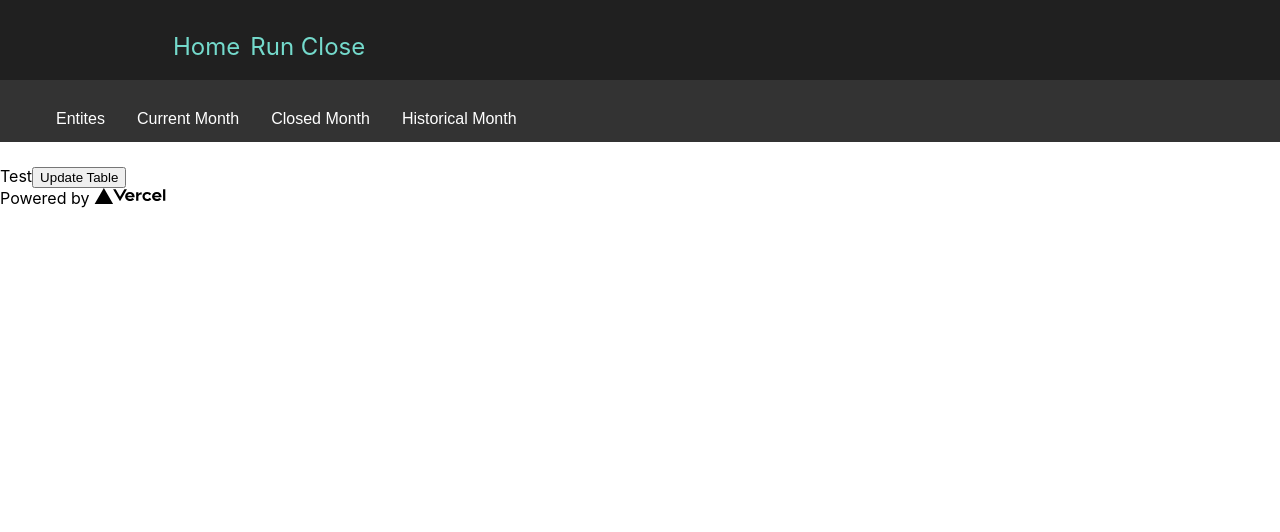
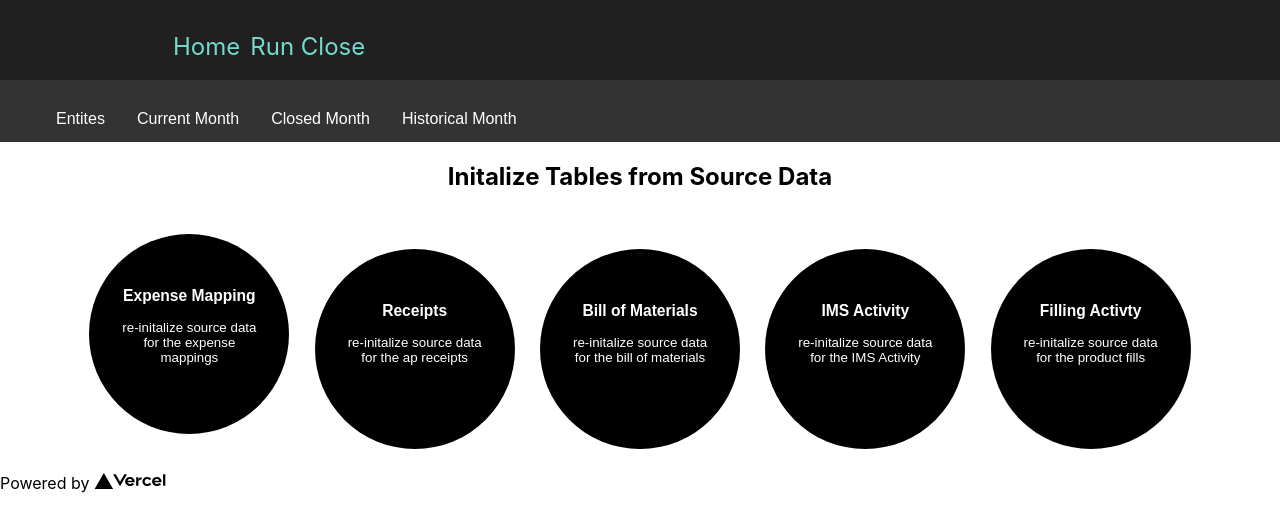
Before and after one commit to Mspagnolo27248/InventoryApp_NextJs_Typescript, a Next.js app: page / in a window 1280 px wide. Shown: the top 532 px of the page. Built offline with nearby package versions, Linux system fonts and the light colour scheme.

Commit message:
index page buttons added

```diff
--- /dev/null
+++ b/components/BlockContainer/BlockContainer.module.css
@@ -0,0 +1,47 @@
+
+
+.container{
+    margin:auto;
+    background-color: green;
+    padding: 1em;
+    margin: auto;
+
+}
+.featureList{
+    padding: 0;
+    margin: auto;
+    text-align: center;
+}
+
+.featureItem{
+    display: inline-block;
+
+}
+
+
+.itemCard{
+    background-color: black;
+    color: white;
+    text-align: center;
+    padding: 1em;
+    margin: .5em;
+    height: 15em;
+    width:  15em;
+    border-radius: 50%;
+}
+
+.itemCardHeading{
+    margin: 2.5em .5em 1.0em .5em;
+}
+
+
+.itemCardText{
+    margin: .5em 1em;
+}
+
+.itemCard:hover,
+.itemCard:active
+{
+background-color: wheat;
+color: black;
+}
--- /dev/null
+++ b/components/BlockContainerButtons/BlockContainerButtons.module.css
@@ -0,0 +1,50 @@
+
+
+.container{
+    margin:auto;
+
+    padding: 1em;
+    margin: auto;
+
+}
+.featureList{
+    padding: 0;
+    margin: auto;
+    text-align: center;
+}
+
+.featureItem{
+    display: inline-block;
+
+}
+
+
+.itemCard{
+    background-color: black;
+    color: white;
+    text-align: center;
+    padding: 1em;
+    margin: .5em;
+    height: 15em;
+    width:  15em;
+    border-radius: 50%;
+}
+.featureItem button{
+    background-color: inherit;
+    border: none;
+}
+.itemCardHeading{
+    margin: 2.5em .5em 1.0em .5em;
+}
+
+
+.itemCardText{
+    margin: .5em 1em;
+}
+
+.itemCard:hover,
+.itemCard:active
+{
+background-color:darkcyan;
+color: black;
+}
--- /dev/null
+++ b/components/BlockContainerButtons/BlockContainerButtons.tsx
@@ -0,0 +1,29 @@
+import Link from "next/link";
+import React from "react";
+import classes from "./BlockContainerButtons.module.css";
+
+ export const BlockContainerButtons = (props: {
+  items: { url: string; heading: string; desc: string,handler:(event: any,url: string)=>void }[];
+}) => {
+  const items = props.items;
+
+  return (
+    <div className={classes.container}>
+      <ul className={classes.featureList}>
+        {items.map((item,idx) => {return(
+
+          <li className={classes.featureItem} key={idx}>
+            <button onClick={(event)=>item.handler(event,item.url)}  className={classes.listItemLink}>
+              <div className={classes.itemCard}>
+                <h3 className={classes.itemCardHeading}>{item.heading}</h3>
+                <p className={classes.itemCardText}>
+                 {item.desc}
+                </p>
+              </div>
+            </button>
+          </li>)
+        })}
+      </ul>
+    </div>
+  );
+};
--- a/pages/ExpenseMappingPage.tsx
+++ b/pages/ExpenseMappingPage.tsx
@@ -116,7 +116,7 @@ export const ExpenseMappingPage:NextPage = (props: { [key: string]: ExpenseMappi
     });
     setData(updatedData);
 
-    const output = await fetch("/api/r", {
+    const output = await fetch("/api/expenseMapping", {
       method: "POST",
       body: JSON.stringify(editFormData),
     });
--- a/pages/api/expenseMapping.ts
+++ b/pages/api/expenseMapping.ts
@@ -3,19 +3,28 @@ import { PrismaClient } from '@prisma/client'
 import type { NextApiRequest, NextApiResponse } from 'next'
 
 type Data = {
-  success: boolean
+
 }
 const prisma = new PrismaClient();
 export default async function handler(
   req: NextApiRequest,
   res: NextApiResponse<Data>
 ) {
+
+if(req.method==='POST'){
   const body= JSON.parse(req.body);
 
-   const output = await prisma.expenseMapping.update({
-        where: { ProductKey:body.ProductKey},
-        data: { ExpenseGl: body.ExpenseGl },
-      });
+  const output = await prisma.expenseMapping.update({
+  where: { ProductKey:body.ProductKey},
+  data: { ExpenseGl: body.ExpenseGl },
+  });
+  res.status(200).json({success:true})
+}
+else{
+   const expenseMappings = await   prisma.expenseMapping.findMany();
+   res.status(200).json(expenseMappings)
+}
 
-    res.status(200).json({success:true})
+
+
 }
--- a/pages/api/updateTable.ts
+++ b/pages/api/updateTable.ts
@@ -30,10 +30,12 @@ export default async function handler(
 ) {
 
 const prisma = new PrismaClient()
-    const rawSQL = `sync_AssetMapping`;
+    const tableFromQString = req.query.table;
+    const rawSQL = `sync_${tableFromQString}`;
+
     const result = await prisma.$executeRaw`${rawSQL}`;
 
-const data = await prisma.assetMapping.findMany()
-console.log(data)
+// const data = await prisma.assetMapping.findMany()
+// console.log(data)
   res.status(200).json({ name: 'John Doe' })
 }
--- a/pages/index.tsx
+++ b/pages/index.tsx
@@ -1,6 +1,7 @@
 import type { NextPage } from 'next'
 import Head from 'next/head'
 import Image from 'next/image'
+import { BlockContainerButtons } from '../components/BlockContainerButtons/BlockContainerButtons'
 
 import styles from '../styles/Home.module.css'
 
@@ -8,28 +9,51 @@ import styles from '../styles/Home.module.css'
 
 const Home: NextPage = () => {
 
+// const orbitalLinks = [
+//   { url: '/Table '; heading: string; desc: string },
+//   { url: string; heading: string; desc: string }
+//   { url: string; heading: string; desc: string }
+// ]
 
-
-  async function updateTableHandler(e: { preventDefault: any }){
+  async function updateExpenseTableHandler(e: { preventDefault: any }){
     e.preventDefault;
-  await fetch('/api/updateTable')
+  await fetch('/api/updateTable?table=expenseMapping')
 
   }
+
+  async function updateTableHandler(e: { preventDefault: any }, url:string){
+    e.preventDefault;
+  await fetch(url)
+
+  }
+ const items = [
+  {url: '/api/updateTable?table=expenseMapping', heading: 'Expense Mapping', desc:'re-initalize source data for the expense mappings' ,handler:updateTableHandler},
+  {url: '/api/updateTable?table=Receipts', heading: 'Receipts', desc:'re-initalize source data for the ap receipts' ,handler:updateTableHandler},
+  {url: '/api/updateTable?table=Bom', heading: 'Bill of Materials', desc:'re-initalize source data for the bill of materials' ,handler:updateTableHandler},
+  {url: '/api/updateTable?table=ImsActivity', heading: 'IMS Activity', desc:'re-initalize source data for the IMS Activity' ,handler:updateTableHandler},
+  {url: '/api/updateTable?table=Fills', heading: 'Filling Activty', desc:'re-initalize source data for the product fills' ,handler:updateTableHandler},
+
+ ]
 
   return (
     <div className={styles.container}>
       <Head>
-        <title>Create Next App</title>
-        <meta name="description" content="Generated by create next app" />
+        <title>Inventory Module</title>
+        <meta name="description" content="Inventory module for containers" />
         <link rel="icon" href="/favicon.ico" />
+
       </Head>
 
 
-      <div className={styles.contentStart}>
-        Test
-        <button type='button' onClick={updateTableHandler}> Update Table</button>
+      {/* <div className={styles.contentStart}>
+        Test */}
+        {/* <button type='button' onClick={updateExpenseTableHandler}> Update Table</button>
+      </div> */}
+
+      <div className={styles.contentTitle}>
+        <h2>Initalize Tables from Source Data</h2>
       </div>
-
+      <BlockContainerButtons items={items} />
 
       <footer className={styles.footer}>
         <a
--- a/styles/Home.module.css
+++ b/styles/Home.module.css
@@ -1,3 +1,7 @@
 .contentStart{
   margin-top: 1.5rem;
 }
+
+.contentTitle{
+  text-align: center;
+}
```
Also changed, not shown: components/BlockContainer/BlockContainer.tsx (added, +31 -0 lines).
